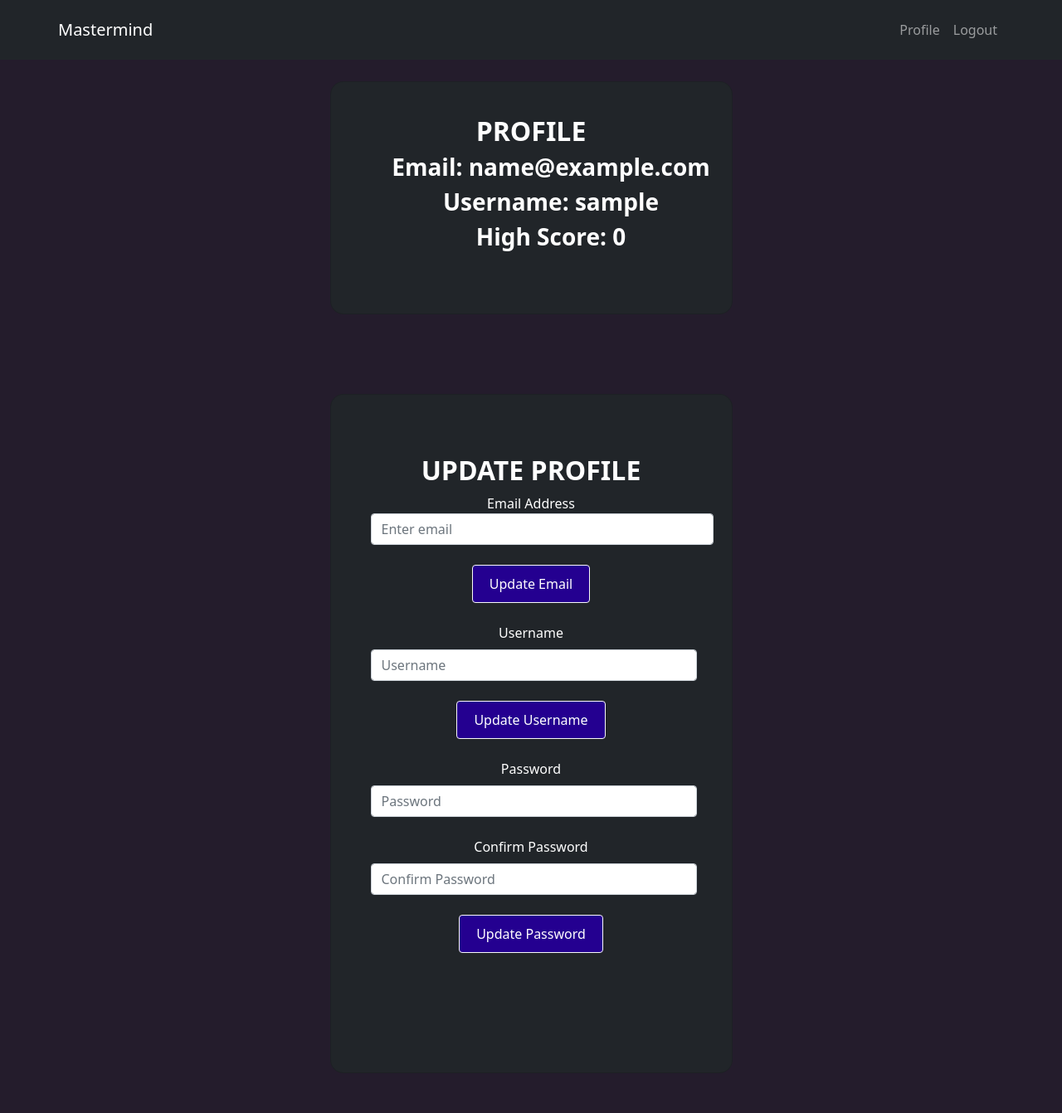
After one commit to TheHamhams/mastermind, a Flask app: page /profile in a window 1280 px wide. The commit adds this page. Shown: the whole page at 83% size. Run offline with Flask 2, Linux system fonts and the light colour scheme; the visitor is signed in with stand-in values (Sample User, id 1); data comes from the database, SQL or seed files in the repository; some libraries are stand-ins or nearby versions.

Commit message:
added profile page and ability to update user info

```diff
--- /dev/null
+++ b/mastermind/authentication/auth_templates/profile.html
@@ -0,0 +1,48 @@
+{% extends 'base.html' %}
+
+{% block content %}
+<!-- Profile info -->
+<section class="vh-50 gradient-custom">
+    <div class="container py-5 h-100">
+        <div class="row d-flex justify-content-center align-items-center h-100">
+            <div class="col-12 col-md-8 col-lg-6 col-xl-5">
+                <div class="card bg-dark text-white" style="border-radius: 1rem;">
+                    <div class="card-body p-3 text-center">
+                        <div class="mb-md-5 mt-md-4 pb-1">
+                            <h2 class="fw-bold mb-2 text-uppercase">Profile</h2>
+                            <div class="container">
+                                <h3 class="fw-bold">Email: {{ email }}</h3>
+                                <h3 class="fw-bold">Username: {{ username }}</h3>
+                                <h3 class="fw-bold">High Score: {{ score }}</h3>
+                            </div>
+                        </div>
+                    </div>
+                </div>
+            </div>
+        </div>
+    </div>
+</section>
+
+<!-- Update profile -->
+<section class="vh-50 gradient-custom">
+    <div class="container py-5 h-100">
+      <div class="row d-flex justify-content-center align-items-center h-100">
+        <div class="col-12 col-md-8 col-lg-6 col-xl-5">
+          <div class="card bg-dark text-white" style="border-radius: 1rem;">
+            <div class="card-body p-5 text-center">
+              <div class="mb-md-5 mt-md-4 pb-5">
+                <h2 class="fw-bold mb-2 text-uppercase">Update profile</h2>
+                <!-- Form Content -->
+                {% include 'update_email_form.html' %}
+                <br>
+                {% include 'update_username_form.html' %}
+                <br>
+                {% include 'update_password_form.html' %}
+            </div>
+          </div>
+        </div>
+      </div>
+    </div>
+</section>
+
+{% endblock content %}
--- a/mastermind/authentication/routes.py
+++ b/mastermind/authentication/routes.py
@@ -1,9 +1,9 @@
 from flask import Blueprint, render_template, request, flash, redirect, url_for, jsonify
 from mastermind.models import User, db, check_password_hash, users_schema, Scores
 
-from werkzeug.security import generate_password_hash, check_password_hash
+from werkzeug.security import check_password_hash, generate_password_hash
 from flask_login import login_user, login_required, logout_user, current_user
-from mastermind.forms import UserLoginForm, UserSignupForm
+from mastermind.forms import UserLoginForm, UserSignupForm, UserEmailUpdate, UserUsernameUpdate, UserPasswordUpdate
 
 auth = Blueprint('auth', __name__, template_folder='auth_templates')
 
@@ -29,6 +29,51 @@ def delete(id):
     db.session.commit()
     return jsonify({})
 
+# Profile page
+@auth.route('/profile', methods=['GET', 'POST'])
+def profile():
+    email_form = UserEmailUpdate()
+    username_form = UserUsernameUpdate()
+    password_form = UserPasswordUpdate()
+
+    user = User.query.filter_by(email=current_user.email).first()
+
+    score = user.high_score
+    username = user.username
+    email = user.email
+
+    if request.method == 'POST' and email_form.validate_on_submit():
+        new_email = email_form.email.data
+        check_email = User.query.filter(User.email == new_email).first()
+        if check_email:
+            flash('Email already exists', category='error')
+        else:
+            user.email = new_email
+            db.session.commit()
+        return redirect(url_for('auth.profile'))
+    if request.method == 'POST' and username_form.validate_on_submit():
+        new_username = username_form.username.data
+        check_username = User.query.filter(User.username == new_username).first()
+        if check_username:
+            flash('Username already exists', category='error')
+        else:
+            user.username = new_username
+            db.session.commit()
+            return redirect(url_for('auth.profile'))
+    if request.method == 'POST' and password_form.validate_on_submit():
+        new_password = password_form.password.data
+        if new_password != password_form.password_confirm.data:
+            flash('Passwords do not match', category='error')
+            return redirect(url_for('auth.profile'))
+        else:
+            user.password = generate_password_hash(new_password)
+            db.session.commit()
+            return redirect(url_for('auth.profile'))
+
+
+    return render_template('profile.html', title='Profile', score=score, username=username, email=email, email_form=email_form, username_form=username_form, password_form=password_form)
+
+# Login page
 @auth.route('/login', methods=['GET', 'POST'])
 def login():
 
@@ -44,15 +89,16 @@ def login():
             if user and check_password_hash(user.password, password):
                 login_user(user)
 
-                flash(f'You have successfully logged in {email}', 'auth-success')
+                flash(f'You have successfully logged in {email}', category='error')
                 return redirect(url_for('site.home'))
             else:
-                flash('User info not found', 'auth-failed')
+                flash('User info not found', category='error')
                 return redirect(url_for('auth.login'))
     except:
         raise Exception('Invalid form data: Please check your form')
     return render_template('login.html', title="Login", form=form, user=current_user)
 
+# Signup page
 @auth.route('/signup', methods=['GET', 'POST'])
 def signup():
     form = UserSignupForm()
@@ -65,13 +111,13 @@ def signup():
             password_confirm = form.password_confirm.data
 
             if password != password_confirm:
-                flash('Passwords do not match')
+                flash('Passwords do not match', category='error')
                 return redirect(url_for('auth.signup'))
 
             user = User.query.filter_by(email=email).first()
 
             if user:
-                flash('Email already exists', 'auth-failed')
+                flash('Email already exists', category='error')
                 return redirect(url_for('auth.signup'))
 
             user = User(email=email, username=username, password=password)
@@ -87,6 +133,7 @@ def signup():
 
     return render_template('signup.html', title="Sign Up", form=form, user=current_user)
 
+# Logout
 @auth.route('/logout')
 @login_required
 def logout():
--- a/mastermind/forms.py
+++ b/mastermind/forms.py
@@ -5,11 +5,24 @@ from wtforms.validators import DataRequired, Email, Length
 class UserLoginForm(FlaskForm):
     email = StringField('Email', validators=[DataRequired(), Email()])
     password = PasswordField('Password', validators=[DataRequired()])
-    submit_button = SubmitField('Login')
+    submit_button = SubmitField('Submit')
 
 class UserSignupForm(FlaskForm):
     email = StringField('Email', validators=[DataRequired(), Email()])
     username = StringField('Username', validators=[DataRequired(), Length(max=15)])
     password = PasswordField('Password', validators=[DataRequired()])
     password_confirm = PasswordField('Confirm Password', validators=[DataRequired()])
-    submit_button = SubmitField('Sign Up')
+    submit_button = SubmitField('Submit')
+
+class UserEmailUpdate(FlaskForm):
+    email = StringField('Email', validators=[Email(), DataRequired()])
+    submit_button = SubmitField('Update Email')
+
+class UserUsernameUpdate(FlaskForm):
+    username = StringField('Username', validators=[DataRequired(), Length(max=15)])
+    submit_button = SubmitField('Update Username')
+
+class UserPasswordUpdate(FlaskForm):
+    password = PasswordField('Password', validators=[DataRequired()])
+    password_confirm = PasswordField('Confirm Password', validators=[DataRequired()])
+    submit_button = SubmitField('Update Password')
--- a/mastermind/game/game_templates/win.html
+++ b/mastermind/game/game_templates/win.html
@@ -7,7 +7,7 @@
             <div class="col-12 col-md-8 col-lg-6 col-xl-5">
                 <div class="card bg-dark text-white" style="border-radius: 1rem;">
                     <div class="card-body p-3 text-center">
-                        <div class="mb-md-5 mt-md-4 pb-1">
+                        <div class="mb-md-5 mt-md-4 pb-1 text-center">
                             <h2 class="fw-bold mb-2 text-uppercase">You Win!</h2>
                             <br>
                             <!-- Results -->
--- a/mastermind/templates/base.html
+++ b/mastermind/templates/base.html
@@ -24,10 +24,15 @@
             ><span class="navbar-toggler-icon"></span></button>
             <div class="collapse navbar-collapse" id="navmenu">
                 <ul class="navbar-nav ms-auto">
+                    <!-- Navbar when logged in -->
                     {% if current_user.is_authenticated %}
+                        <li class="nav-item">
+                            <a href="{{ url_for('auth.profile') }}" class="nav-link">Profile</a>
+                        </li>
                         <li class="nav-item">
                             <a href="{{ url_for('auth.logout') }}" class="nav-link">Logout</a>
                         </li>
+                    <!-- Navbar when logged out -->
                     {% else %}
                         <li class="nav-item">
                             <a href="{{ url_for('auth.login') }}" class="nav-link">Login</a>
@@ -41,14 +46,33 @@
         </div>
     </nav>
 
-
+    <!-- Flash Messages -->
+    {% with messages = get_flashed_messages(with_categories=true) %}
+        {% if messages %}
+            {% for category, message in messages %}
+                {% if category == 'error' %}
+                    <div class="alert alert-danger alter-dismissable fade show" role="alert">
+                        {{ message }}
+                        <button type="button" class="close" data-dismiss="alert">
+                            <span aroa-hidden="true">&times;</span>
+                        </button>
+                    </div>
+                {% else %}
+                    <div class="alert alert-success alter-dismissable fade show" role="alert">
+                        {{ message }}
+                        <button type="button" class="close" data-dismiss="alert">
+                            <span aroa-hidden="true">&times;</span>
+                        </button>
+                    </div>
+                {% endif %}
+            {% endfor %}
+        {% endif %}
+    {% endwith %}
 
 
     <!-- Content -->
-    <!-- <div class="container d-flex justify-content-center"> -->
     {% block content %}
     {% endblock content %}
-    <!-- </div> -->
 
     <!-- Footer -->
 
--- a/mastermind/templates/signup_form.html
+++ b/mastermind/templates/signup_form.html
@@ -6,7 +6,7 @@
             {{ form.email(class='form-control center', placeholder='Email', style="width: 95%") }}
         </div>
         <div class="form-outline form-white mb-4">
-            <label class="form-label" for="email">Username</label>
+            <label class="form-label" for="username">Username</label>
             {{ form.username(class='form-control center', placeholder='Username', style="width: 95%") }}
         </div>
         <div class="form-outline form-white mb-4">
--- /dev/null
+++ b/mastermind/templates/update_email_form.html
@@ -0,0 +1,11 @@
+<form method="post">
+    {{ email_form.hidden_tag() }}
+    <div class="form-group">
+        <div class="form-outline form-white mb-4">
+            <label for="email">Email Address</label>
+            <input type="email" class="form-control" id="email" name="email" placeholder="Enter email" />
+        </div>
+
+        {{ email_form.submit_button(class='btn button-primary btn-outline-light') }}
+    </div>
+</form>
--- /dev/null
+++ b/mastermind/templates/update_password_form.html
@@ -0,0 +1,16 @@
+<form method="post">
+    {{ password_form.hidden_tag() }}
+    <div class="form-group">
+
+        <div class="form-outline form-white mb-4">
+            <label class="form-label" for="password">Password</label>
+            {{ password_form.password(class='form-control center', placeholder='Password', style="width: 95%") }}
+        </div>
+        <div class="form-outline form-white mb-4">
+            <label class="form-label" for="password">Confirm Password</label>
+            {{ password_form.password_confirm(class='form-control center', placeholder='Confirm Password', style="width: 95%") }}
+        </div>
+
+        {{ password_form.submit_button(class='btn button-primary btn-outline-light') }}
+    </div>
+</form>
--- /dev/null
+++ b/mastermind/templates/update_username_form.html
@@ -0,0 +1,11 @@
+<form method="post">
+    {{ username_form.hidden_tag() }}
+    <div class="form-group">
+        <div class="form-outline form-white mb-4">
+            <label class="form-label" for="username">Username</label>
+            {{ username_form.username(class='form-control center', placeholder='Username', style="width: 95%") }}
+        </div>
+
+        {{ username_form.submit_button(class='btn button-primary btn-outline-light') }}
+    </div>
+</form>
```
Lines whose indentation alone changed are shown as unchanged.
